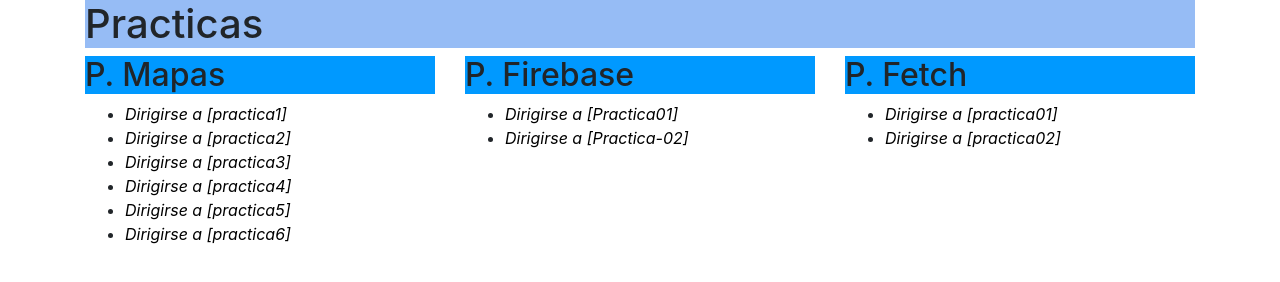
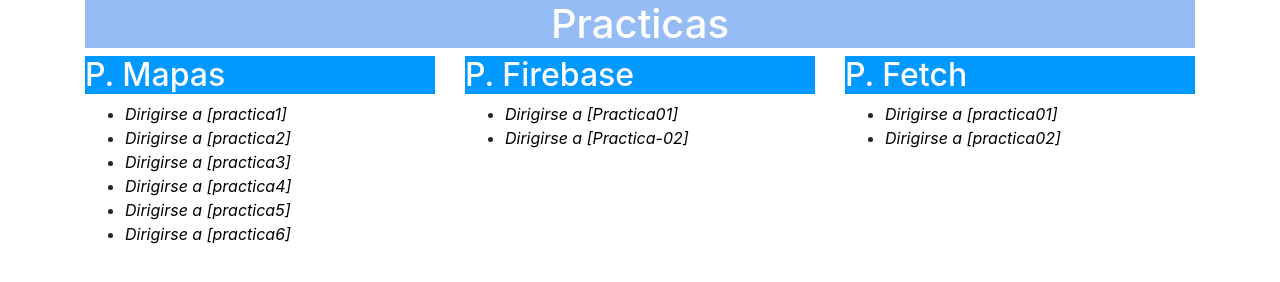
Before and after one commit to duarteissc/Practicas-de-Sistemas-Geo-Referenciados, a plain HTML site: page index.html in a window 1280 px wide. Drawn offline with nearby package versions, Linux system fonts and the light colour scheme.

Commit message:
commit message

```diff
--- a/index.html
+++ b/index.html
@@ -12,9 +12,12 @@
         }
         h1 {
             background-color: rgb(150, 188, 245);
+           text-align:center;
+           color: #FFFFFF;
         }
         h2 {
             background-color: rgb(0, 153, 255);
+            color: #FFFFFF;
         }
         a{
 
```
